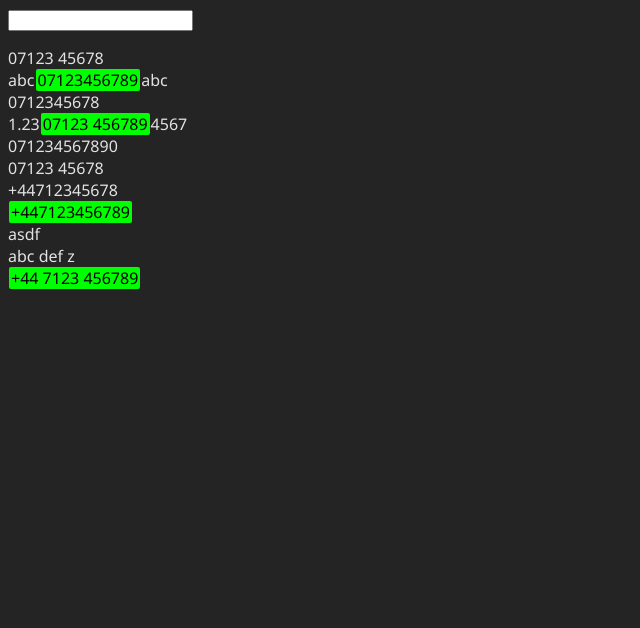
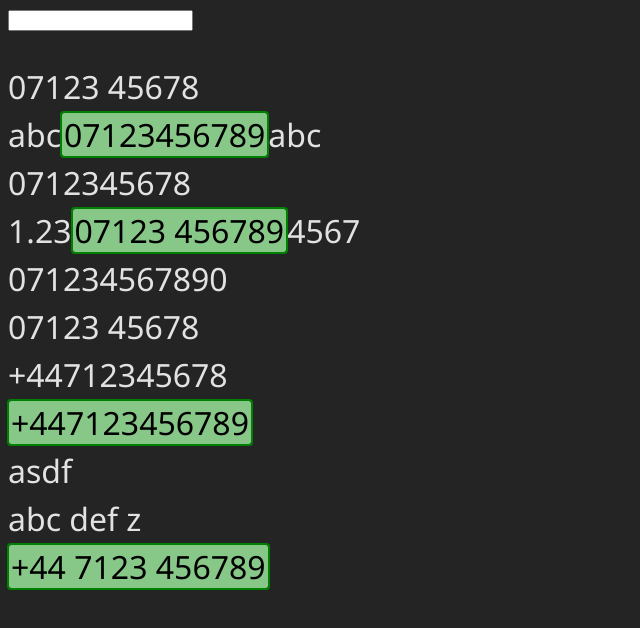
Before and after one commit to MichaelShawUK/regex, a React (Vite) app: page / in a window 1280 px wide. Shown: the top 628 px of the page, without its empty margins (0-640 px from the left). Built offline with nearby package versions, Linux system fonts and the light colour scheme.

Commit message:
Styled span highlight tags

```diff
--- a/src/App.tsx
+++ b/src/App.tsx
@@ -1,10 +1,7 @@
-// import Regex from "./components/Regex";
-// import LevelText from "./components/LevelText";
 import "./css/index.css";
 import LevelTemplate from "./components/LevelTemplate";
 
 function App() {
-  // const text = "07542 456179";
   return (
     <>
       <LevelTemplate />
--- a/src/components/LevelTemplate.tsx
+++ b/src/components/LevelTemplate.tsx
@@ -45,8 +45,8 @@ const LevelTemplate = () => {
     try {
       const regex = new RegExp(input, "g");
       const matches = [...outputText.matchAll(regex)];
-      console.log(matches);
       const regexPositions = new Map<number[], string>();
+
       matches.forEach((match) => {
         if (typeof match.index !== "number") return;
         regexPositions.set(
--- a/src/components/LevelText.tsx
+++ b/src/components/LevelText.tsx
@@ -1,34 +1,6 @@
-// import dedent from "dedent";
-// import highlightMatches from "../utils/highlightMatches";
-// import insertMatches from "../utils/insertMatches";
-// import getMatchPositions from "../utils/getMatchPositions";
-
-// const matches = [
-//   "07123456789",
-//   "07123 456789",
-//   "+447123456789",
-//   "+44 7123 456789",
-// ];
-
-// const text = dedent`07123 45678
-//                     abcSW@Pabc
-//                     0712345678
-//                     1.23SW@P4567
-//                     071234567890
-//                     07123 45678
-//                     +44712345678
-//                     SW@P|SW@P
-//                     asdf
-//                     abc def z
-//                     `;
-
-// const outputText = insertMatches(text, matches);
-// const matchPositions = [...getMatchPositions(outputText, matches).values()];
-// const jsx = highlightMatches(outputText, matchPositions);
-
 const LevelText = (props: { children: (string | JSX.Element)[] }) => {
   return (
-    <div>
+    <div className="level-text">
       <p>{props.children}</p>
     </div>
   );
--- a/src/css/index.css
+++ b/src/css/index.css
@@ -24,28 +24,34 @@ h1 {
 }
 .regex .text {
   font-size: 1.5rem;
+  font-size: 2rem;
 }
 
-.match {
-  background-color: lime;
-  color: black;
+.level-text {
+  font-size: 2rem;
+  line-height: 1.5;
+}
+
+.highlight {
   padding: 0 2px;
   margin: 0 1px;
   border-radius: 2px;
 }
 
+.match {
+  background-color: rgb(135, 199, 135);
+  color: black;
+  outline: 2px solid green;
+}
+
 .invalid {
-  background-color: red;
-  color: white;
-  padding: 0 2px;
-  margin: 0 1px;
-  border-radius: 2px;
+  background-color: rgb(206, 144, 144);
+  color: black;
+  outline: 2px solid red;
 }
 
 .selected {
-  background-color: paleturquoise;
+  background-color: rgb(124, 154, 218);
   color: black;
-  padding: 0 2px;
-  margin: 0 1px;
-  border-radius: 2px;
+  outline: 2px solid blue;
 }
--- a/src/scss/index.scss
+++ b/src/scss/index.scss
@@ -31,30 +31,36 @@ h1 {
 
   .text {
     font-size: 1.5rem;
+    font-size: 2rem;
   }
 
 }
 
-.match {
-  background-color: lime;
-    color: black;
-    padding: 0 2px;
+.level-text {
+  font-size: 2rem;
+  line-height: 1.5;
+}
+
+.highlight {
+  padding: 0 2px;
     margin: 0 1px;
     border-radius: 2px;
 }
 
+.match {
+  background-color: rgb(135, 199, 135);
+    color: black;
+    outline: 2px solid green;
+}
+
 .invalid {
-  background-color: red;
-    color: white;
-    padding: 0 2px;
-    margin: 0 1px;
-    border-radius: 2px;
+  background-color: rgb(206, 144, 144);
+    color: black;
+    outline: 2px solid red;
 }
 
 .selected {
-  background-color: paleturquoise;
+  background-color: rgb(124, 154, 218);
     color: black;
-    padding: 0 2px;
-    margin: 0 1px;
-    border-radius: 2px;
+    outline: 2px solid blue;
 }
--- a/src/utils/highlightMatches.tsx
+++ b/src/utils/highlightMatches.tsx
@@ -11,7 +11,7 @@ export default function highlightMatches(
     const head = text.slice(currentIndex, match[0]);
     if (head) jsx.push(head);
     jsx.push(
-      <span className="match" key={index}>
+      <span className="highlight match" key={index}>
         {text.slice(...match)}
       </span>
     );
--- a/src/utils/insertSpanTags.tsx
+++ b/src/utils/insertSpanTags.tsx
@@ -16,7 +16,7 @@ export default function insertSpanTags(
   let eolAnchor: JSX.Element | null = null;
 
   if (lastRegex[0][0] === text.length && lastRegex[0][1] === text.length) {
-    eolAnchor = <span className="selected"></span>;
+    eolAnchor = <span className="highlight selected"></span>;
   }
 
   while (currentIndex < text.length) {
@@ -34,7 +34,7 @@ export default function insertSpanTags(
     }
 
     if (currentIndex === nextRegex[0][0] && currentIndex === nextRegex[0][1]) {
-      jsx.push(<span className="selected"></span>);
+      jsx.push(<span className="highlight selected"></span>);
     }
 
     if (currentIndex >= nextMatch[0][1]) nextMatch = matches.shift();
@@ -64,26 +64,28 @@ export default function insertSpanTags(
         currentIndex,
         Math.min(nextMatch[0][1], nextRegex[0][1])
       );
-      jsx.push(<span className="selected">{selectedText}</span>);
+      jsx.push(<span className="highlight selected">{selectedText}</span>);
       currentIndex += selectedText.length;
     } else if (isWithin(currentIndex, nextMatch[0])) {
       const matchText = text.slice(
         currentIndex,
         Math.min(nextRegex[0][0], nextMatch[0][1])
       );
-      jsx.push(<span className="match">{matchText}</span>);
+      jsx.push(<span className="highlight match">{matchText}</span>);
       currentIndex += matchText.length;
     } else if (isWithin(currentIndex, nextRegex[0])) {
       const invalidText = text.slice(
         currentIndex,
         Math.min(nextRegex[0][1], nextMatch[0][0])
       );
-      jsx.push(<span className="invalid">{invalidText}</span>);
+      jsx.push(<span className="highlight invalid">{invalidText}</span>);
       currentIndex += invalidText.length;
     }
   }
 
   if (eolAnchor) jsx.push(eolAnchor);
 
+  console.log(jsx);
+
   return jsx;
 }
```
